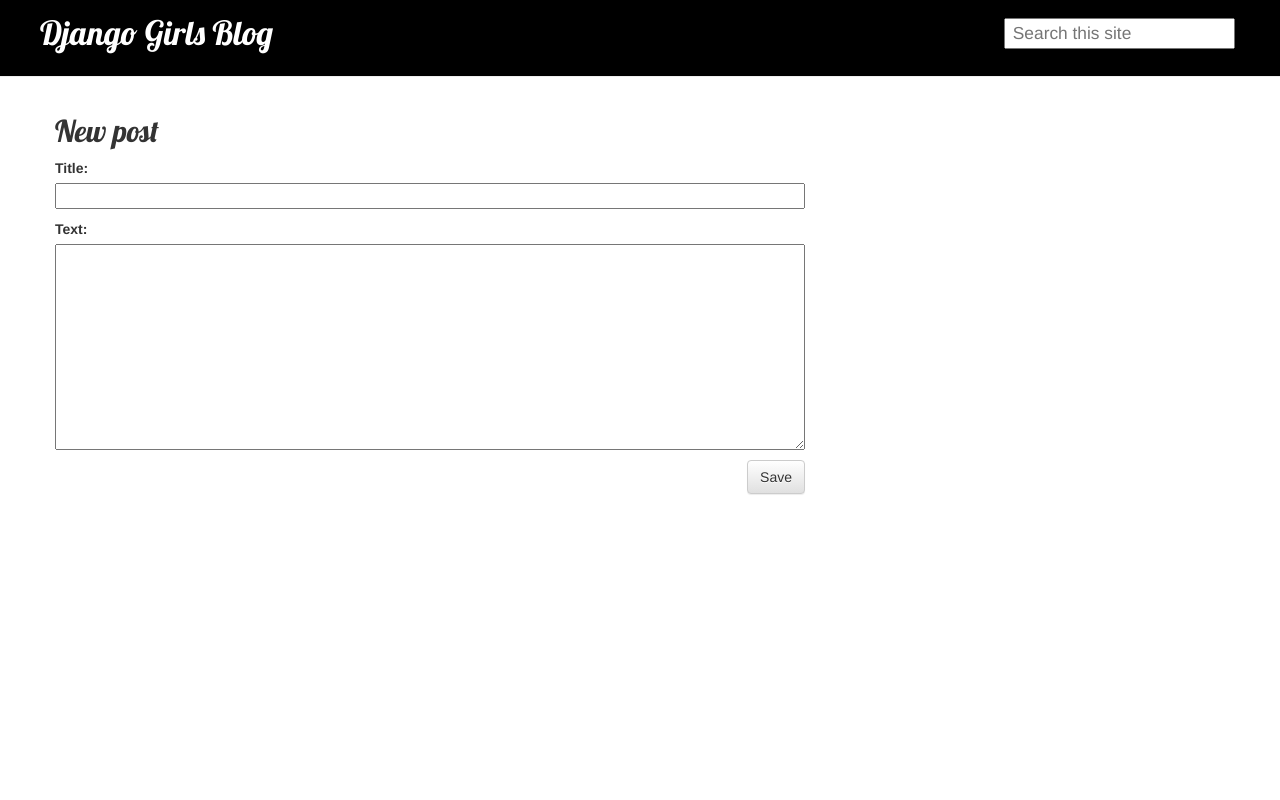
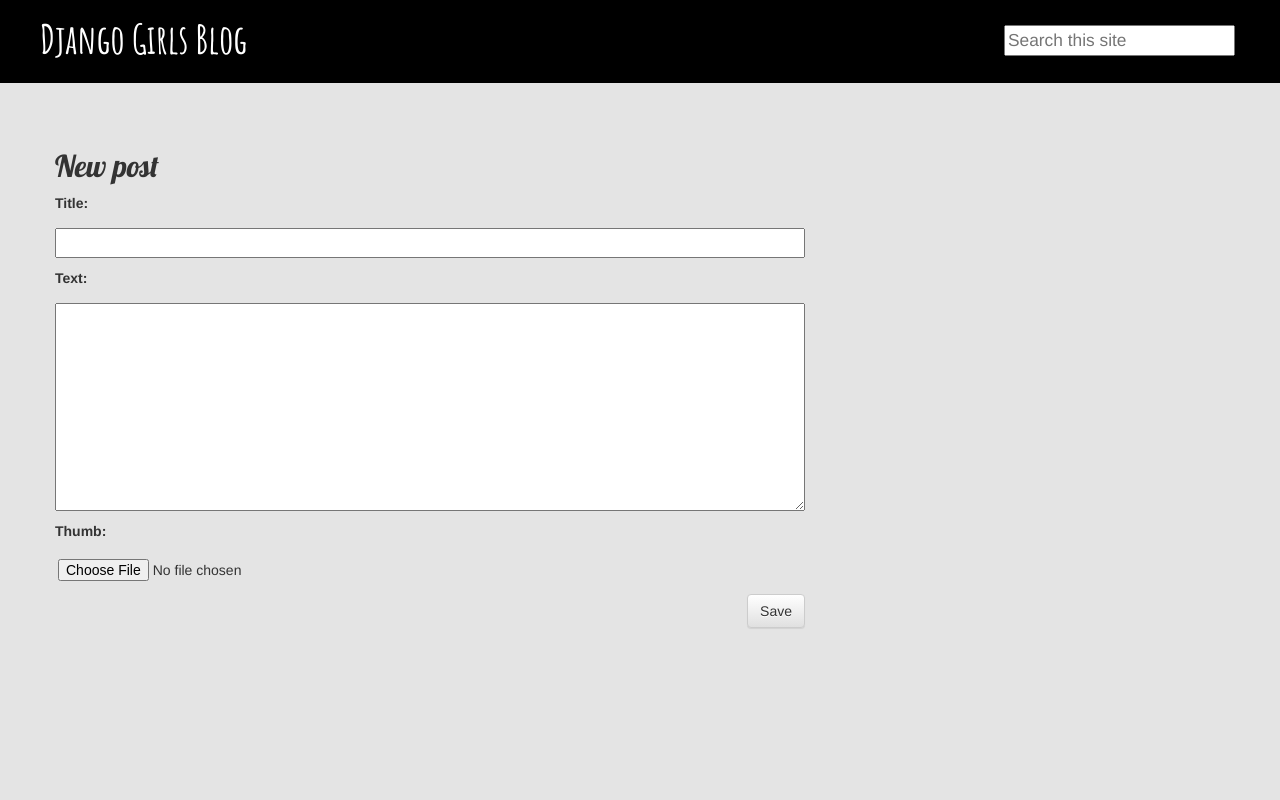
Before and after one commit to samloco123/my-first-blog, a Django app: page /post/new/ in a window 1280 px wide. Run offline with Django 3.2, Linux system fonts and the light colour scheme; some libraries are stand-ins or nearby versions.

Commit message:
Option to upload media added & website styled.

```diff
--- a/blog/forms.py
+++ b/blog/forms.py
@@ -6,4 +6,4 @@
 
     class Meta:
         model = Post
-        fields = ('title', 'text',)
+        fields = ('title', 'text', 'thumb')
--- a/blog/models.py
+++ b/blog/models.py
@@ -7,6 +7,7 @@
     author = models.ForeignKey(settings.AUTH_USER_MODEL, on_delete=models.CASCADE)
     title = models.CharField(max_length=200)
     text = models.TextField()
+    thumb = models.ImageField(blank=True, null=True)
     created_date = models.DateTimeField(default=timezone.now)
     published_date = models.DateTimeField(blank=True, null=True)
 
--- a/blog/static/css/blog.css
+++ b/blog/static/css/blog.css
@@ -1,17 +1,18 @@
 .page-header {
     background-color: #000000;
     margin-top: 0;
-    padding: 10px 10px 10px 40px;
+    padding: 12px 10px 10px 40px;
     overflow: hidden;
     position: fixed;
     top: 0;
     width: 100%;
     z-index: 1000;
+    border-bottom: transparent;
 }
 
 .page-header h1, .page-header h1 a, .page-header h1 a:visited, .page-header h1 a:active {
     color: #ffffff;
-    font-size: 25pt;
+    font-size: 30pt;
     text-decoration: none;
     margin-top: 5px;
 }
@@ -19,17 +20,20 @@
 .content {
     margin-left: 40px;
     margin-right: 40px;
-    margin-top: 95px;
+    margin-top: 130px;
 }
 
-h1, h2 {
+h2 {
     font-family: 'Lobster', cursive;
 }
 
-
+h1 {
+    font-family: 'Amatic SC', cursive;
+}
 
 .date {
     color: #828282;
+    float: right;
 }
 
 .save {
@@ -54,14 +58,44 @@
 .search-menu {
     font-size: 13pt;
     float: right;
-    margin-top: 8px;
+    margin-top: 13px;
     margin-right: 35px;
 }
 
 .post {
     margin-bottom: 70px;
+    padding: 10px;
+    border: solid #d2d2d2;
+    position: relative;
 }
 
 .post h2 a, .post h2 a:visited {
     color: #000000;
 }
+
+.post-detail {
+    margin-bottom: 70px;
+    padding: 10px;
+    position: relative;
+}
+
+.post-detail img{
+    max-width: 100%;
+    margin-top: 10;
+}
+
+.post-detail h2{
+    text-align : left;
+    margin: 20px auto;
+    font-size: 2.2em;
+}
+
+.post-form input, .post-form textarea{
+    display: block;
+    margin: 10px 0 0 0;
+    padding: 3px;
+}
+
+.save.btn.btn-default {
+    margin-bottom: 65pt;
+}
--- a/blog/templates/blog/base.html
+++ b/blog/templates/blog/base.html
@@ -5,14 +5,14 @@
         <link rel="stylesheet" href="//maxcdn.bootstrapcdn.com/bootstrap/3.2.0/css/bootstrap.min.css">
         <link rel="stylesheet" href="//maxcdn.bootstrapcdn.com/bootstrap/3.2.0/css/bootstrap-theme.min.css">
         <link href='//fonts.googleapis.com/css?family=Lobster&subset=latin,latin-ext' rel='stylesheet' type='text/css'>
+        <link href='//fonts.googleapis.com/css2?family=Amatic+SC:wght@700&display=swap' rel='stylesheet' type='text/css'>
         <link rel="stylesheet" href="{% static 'css/blog.css' %}">
     </head>
-    <body>
+    <body style="background-color: #e4e4e4;">
         <div class="page-header">
             <form action="{% url 'search_results' %}" class="search-menu" method="get">
-                <input name="q" type="text" placeholder=" Search this site">
+                <input name="q" type="text" placeholder="Search this site">
               </form>
-
             {% if user.is_authenticated %}
                 <a href="{% url 'post_new' %}" class="top-menu"><span class="glyphicon glyphicon-plus"></span></a>
             {% endif %}
--- a/blog/templates/blog/post_detail.html
+++ b/blog/templates/blog/post_detail.html
@@ -1,7 +1,7 @@
 {% extends 'blog/base.html' %}
 
 {% block content %}
-    <div class="post">
+    <div class="post-detail">
         {% if post.published_date %}
             <div class="date">
                 {{ post.published_date }}
@@ -10,6 +10,10 @@
         {% if user.is_authenticated %}
             <a class="btn btn-default" href="{% url 'post_edit' pk=post.pk %}"><span class="glyphicon glyphicon-pencil"></span></a>
         {% endif %}
+        <br>
+        {% if post.thumb %}
+            <img src="{{ post.thumb.url }}" />
+        {% endif %}
         <h2>{{ post.title }}</h2>
         <p>{{ post.text|linebreaksbr }}</p>
     </div>
--- a/mysite/settings.py
+++ b/mysite/settings.py
@@ -120,3 +120,6 @@
 
 STATIC_URL = '/static/'
 STATIC_ROOT = os.path.join(BASE_DIR, 'static')
+
+MEDIA_URL = '/media/'
+MEDIA_ROOT = os.path.join(BASE_DIR, 'media')
--- a/mysite/urls.py
+++ b/mysite/urls.py
@@ -15,8 +15,12 @@
 """
 from django.contrib import admin
 from django.urls import path, include
+from django.conf.urls.static import static
+from django.conf import settings
 
 urlpatterns = [
     path('admin/', admin.site.urls),
     path('', include('blog.urls')),
 ]
+
+urlpatterns += static(settings.MEDIA_URL, document_root=settings.MEDIA_ROOT)
```
Also changed, not shown: blog/migrations/0002_post_thumb.py (added), blog/migrations/0003_auto_20200714_0439.py (added), media/Annotation_2020-07-14_040720.png (added).
